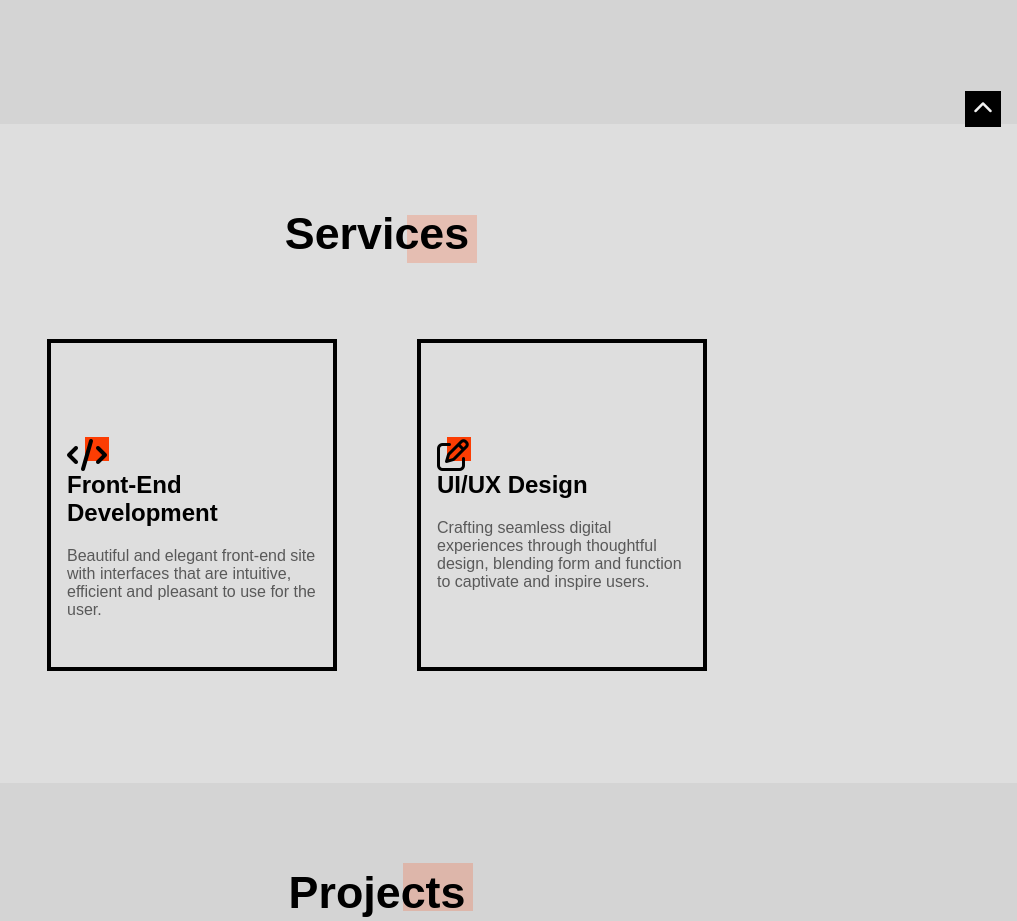
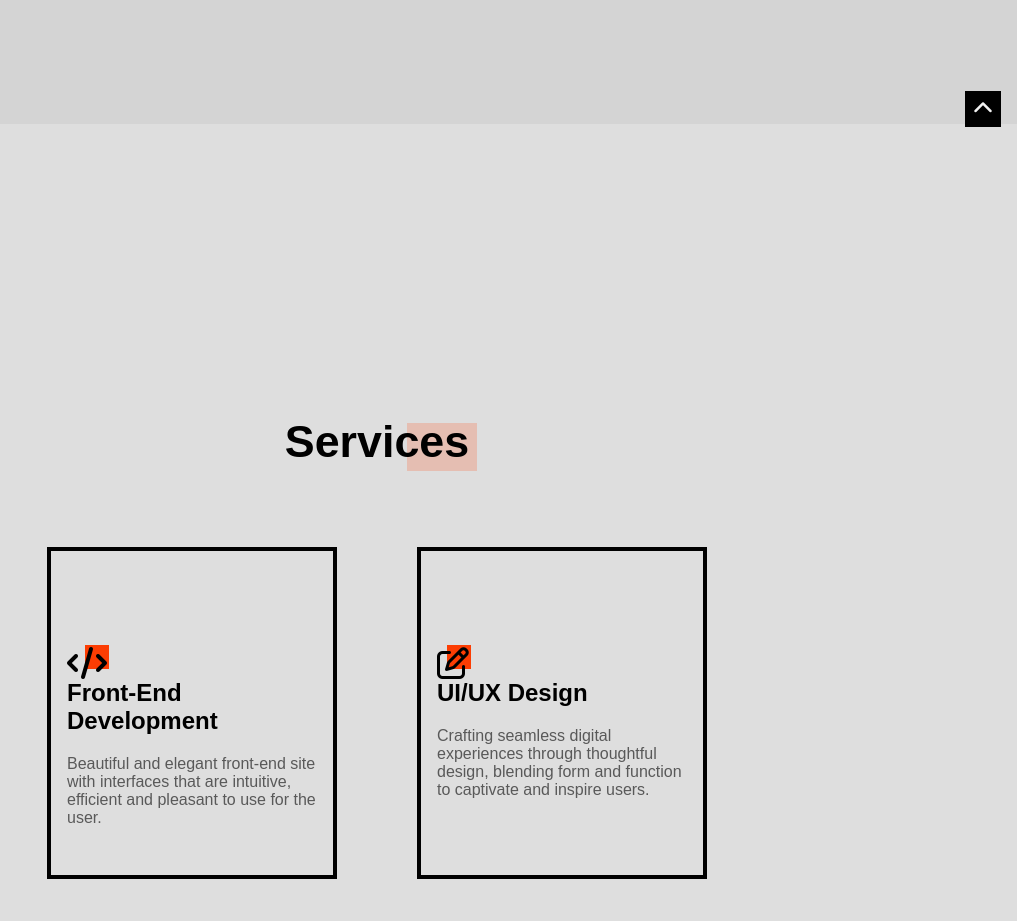
Before and after one commit to AungSoeMoe17/portfolio, a plain HTML site: page index.html in a window 1280 px wide. Shown: the part 1073-1994 px from the top of the page, without its empty margins (263-1280 px from the left). Drawn offline with nearby package versions, Linux system fonts and the light colour scheme; a web font is replaced by a local one.

Commit message:
added intention to make timeline and skills sections

```diff
--- a/index.html
+++ b/index.html
@@ -132,6 +132,13 @@
                 </div>
             </div>
         </section>
+
+        <!-- === Timeline===== -->
+        <section class="timeline section"> </section>
+
+        <!-- === Skills ====== -->
+        <section class="skills section"></section>
+
         <!-- ---Services--- -->
         <section class="services section" id="services">
             <h2 class="section__title-2">
```
